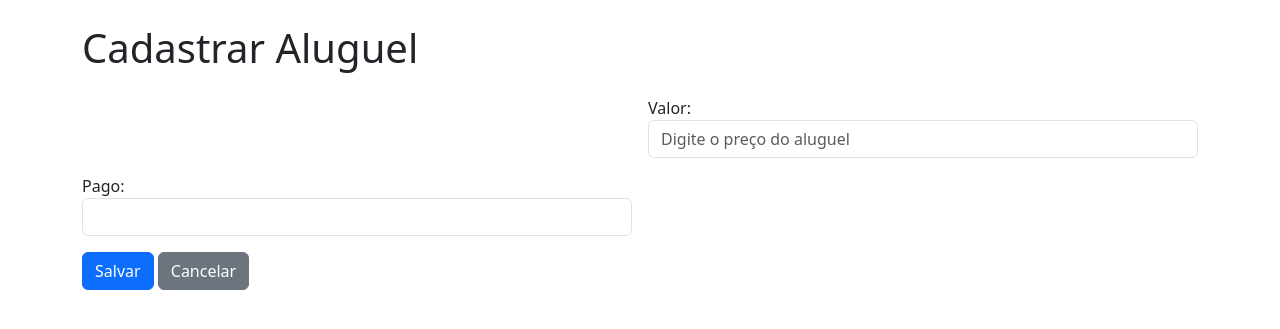
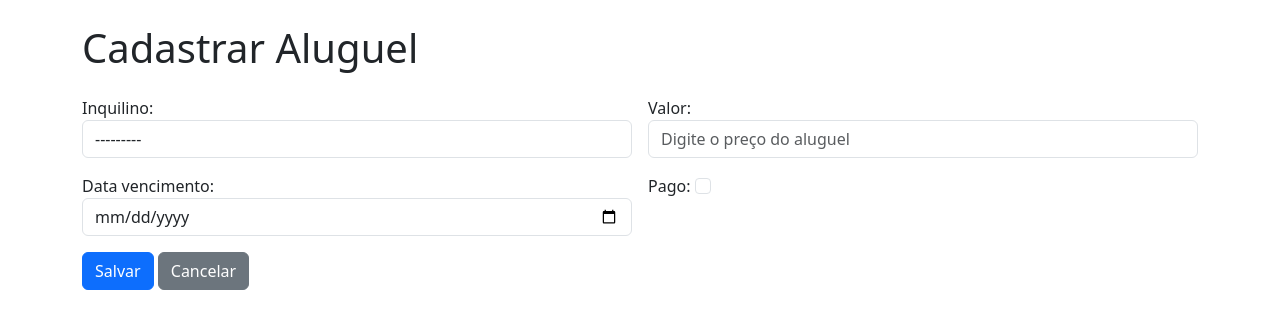
Before and after one commit to lpjunior/maf_backend_python_2024_2, a Django app: page /alugueis/adicionar/ in a window 1280 px wide. Shown: the part 56-385 px from the top of the page. Run offline with Django 5.2, Linux system fonts and the light colour scheme; the visitor is signed in with stand-in values (Sample User, id 1); data that the repository does not hold is empty.

Commit message:
aula 15: Notificações em tela e ajuste do formulario de alugueis

```diff
--- a/imoveis/forms.py
+++ b/imoveis/forms.py
@@ -45,5 +45,5 @@ class AluguelForm(forms.ModelForm):
             'inquilino': forms.Select(attrs={'class': 'form-control', 'placeholder': 'Escolha o inquilino'}),
             'data_vencimento': forms.DateInput(attrs={'class': 'form-control', 'type': 'date'}),
             'valor': forms.NumberInput(attrs={'class': 'form-control', 'placeholder': 'Digite o preço do aluguel'}),
-            'pago': forms.Select(attrs={'class': 'form-control', 'placeholder': 'Escolha o imóvel'}),
+            'pago': forms.CheckboxInput(attrs={'class': 'form-check-input'}),
         }
--- a/imoveis/templates/alugueis/form_aluguel.html
+++ b/imoveis/templates/alugueis/form_aluguel.html
@@ -8,12 +8,16 @@
     {% csrf_token %}
 
     <div class="col-md-6">
-        {{ form.inquilino.nome.label_tag }}
-        {{ form.inquilino.nome }}
+        {{ form.inquilino.label_tag }}
+        {{ form.inquilino }}
     </div>
     <div class="col-md-6">
         {{ form.valor.label_tag }}
         {{ form.valor }}
+    </div>
+    <div class="col-md-6">
+        {{ form.data_vencimento.label_tag }}
+        {{ form.data_vencimento }}
     </div>
     <div class="col-md-6">
         {{ form.pago.label_tag }}
@@ -33,7 +37,7 @@
     {% endif %}
     <div class="col-12">
         <button type="submit" class="btn btn-primary">Salvar</button>
-        <a href="{% url 'list_inquilinos' %}" class="btn btg-large btn-secondary">Cancelar</a>
+        <a href="{% url 'listar_alugueis' %}" class="btn btg-large btn-secondary">Cancelar</a>
     </div>
 </form>
 {% endblock %}
--- a/imoveis/templates/alugueis/listar_alugueis.html
+++ b/imoveis/templates/alugueis/listar_alugueis.html
@@ -30,6 +30,10 @@
             <a class="btn btn-warning btn-sm" href="{% url 'editar_aluguel' aluguel.id %}">Editar</a>
             <!-- Botão de Excluir -->
             <a class="btn btn-danger btn-sm" href="{% url 'excluir_aluguel' aluguel.id %}">Excluir</a>
+            <!-- Botão de Pagar -->
+            {% if not aluguel.pago %}
+            <a class="btn btn-success btn-sm" href="{% url 'marcar_como_aluguel' aluguel.id %}">Pago</a>
+            {% endif %}
         </td>
     </tr>
     {% empty %}
--- a/imoveis/templatetags/custom_filters.py
+++ b/imoveis/templatetags/custom_filters.py
@@ -5,3 +5,7 @@ register = template.Library()
 @register.filter
 def pago_sim_nao(value):
     return "Sim" if value else "Não"
+
+@register.filter
+def alertformat(value):
+    return "danger" if value == 'error' else value
--- a/imoveis/urls.py
+++ b/imoveis/urls.py
@@ -29,5 +29,6 @@ urlpatterns = [
     path('alugueis/', views.listar_alugueis, name='listar_alugueis'),
     path('alugueis/adicionar/', views.cadastrar_aluguel, name='cadastrar_aluguel'),
     path('alugueis/editar/<int:aluguel_id>', views.editar_aluguel, name='editar_aluguel'),
+    path('alugueis/marcar_como_aluguel/<int:aluguel_id>', views.marcar_como_aluguel, name='marcar_como_aluguel'),
     path('alugueis/excluir/<int:aluguel_id>', views.excluir_aluguel, name='excluir_aluguel'),
 ]
--- a/imoveis/views.py
+++ b/imoveis/views.py
@@ -1,15 +1,14 @@
 import csv
-from http.client import responses
-from typing import Annotated
+import datetime
+from django.utils import timezone
 
-from django.contrib.admin.templatetags.admin_list import pagination
 from django.contrib.auth import authenticate, login, logout
 from django.contrib.auth.decorators import login_required
+from django.contrib import messages
 from django.http import HttpResponseRedirect, HttpResponse, JsonResponse
 from django.shortcuts import render, get_object_or_404, redirect
 from django.urls import reverse
-from django.db.models import Q, Sum
-from sqlparse.sql import Values
+from django.db.models import Sum
 
 from imoveis.forms import ImovelForm, InquilinoForm, AluguelForm
 from imoveis.models import Imovel, Inquilino, Aluguel
@@ -37,7 +36,7 @@ def list_imoveis(request):
     elif preco_min:
         query = query.filter(preco_aluguel__lte=preco_min) # Less Than or Equal (Menor ou igual)
     elif preco_max:
-        query = query.filter(preco_aluguel__gte=preco_max) # Greater THan or Equal (Maior ou igual)
+        query = query.filter(preco_aluguel__gte=preco_max) # Greater Than or Equal (Maior ou igual)
 
     return render(request, 'imoveis/list_imoveis.html', {'imoveis': query})
 
@@ -127,14 +126,27 @@ def user_logout(request):
 @login_required
 def relatorio_pagamentos(request):
     alugueis = Aluguel.objects.all()
-
     total_recebido = alugueis.filter(pago=True).aggregate(Sum('valor'))['valor__sum'] or 0
     alugueis_pendentes = alugueis.filter(pago=False)
+
+    # Notificações de vencimento próximos
+    hoje = datetime.date.today()
+    vencimento_proximo = hoje + datetime.timedelta(days=7)
+    alugueis_a_vencer = alugueis.filter(pago=False, data_vencimento__gt=hoje, data_vencimento__lte=vencimento_proximo)
+    alugueis_vencidos = alugueis.filter(pago=False, data_vencimento__lt=hoje)
+
+    if alugueis_a_vencer.exists():
+        messages.info(request, f"{alugueis_a_vencer.count()} pagamento(s) esta(ão) próximo(s) do vencimento.")
+
+    if alugueis_vencidos.exists():
+        messages.error(request, f"{alugueis_vencidos.count()} pagamento(s) que esta(ão) vencimento(s).")
 
     return render(request, 'imoveis/relatorio_pagamentos.html', {
         'alugueis': alugueis,
         'total_recebido': total_recebido,
-        'alugueis_pendentes': alugueis_pendentes
+        'alugueis_pendentes': alugueis_pendentes,
+        'alugueis_a_vencer': alugueis_a_vencer,
+        'alugueis_vencidos': alugueis_vencidos
     })
 
 @login_required
@@ -208,3 +220,15 @@ def excluir_aluguel(request, aluguel_id):
         return redirect('listar_alugueis')
 
     return render(request, 'alugueis/excluir_aluguel.html', {'aluguel': aluguel})
+
+@login_required
+def marcar_como_aluguel(request, aluguel_id):
+    aluguel = get_object_or_404(Aluguel, id = aluguel_id)
+
+    if not aluguel.pago:
+        aluguel.pago = True
+        aluguel.data_vencimento += timezone.timedelta(days=30)
+        aluguel.save()
+        messages.success(request, "Pagamento registrado com sucesso.")
+
+    return redirect('listar_alugueis')
```
Also changed, not shown: imoveis/templates/imoveis/index.html (+9 -0 lines), imoveis/templates/imoveis/relatorio_pagamentos.html (+11 -0 lines), 1 other file.
